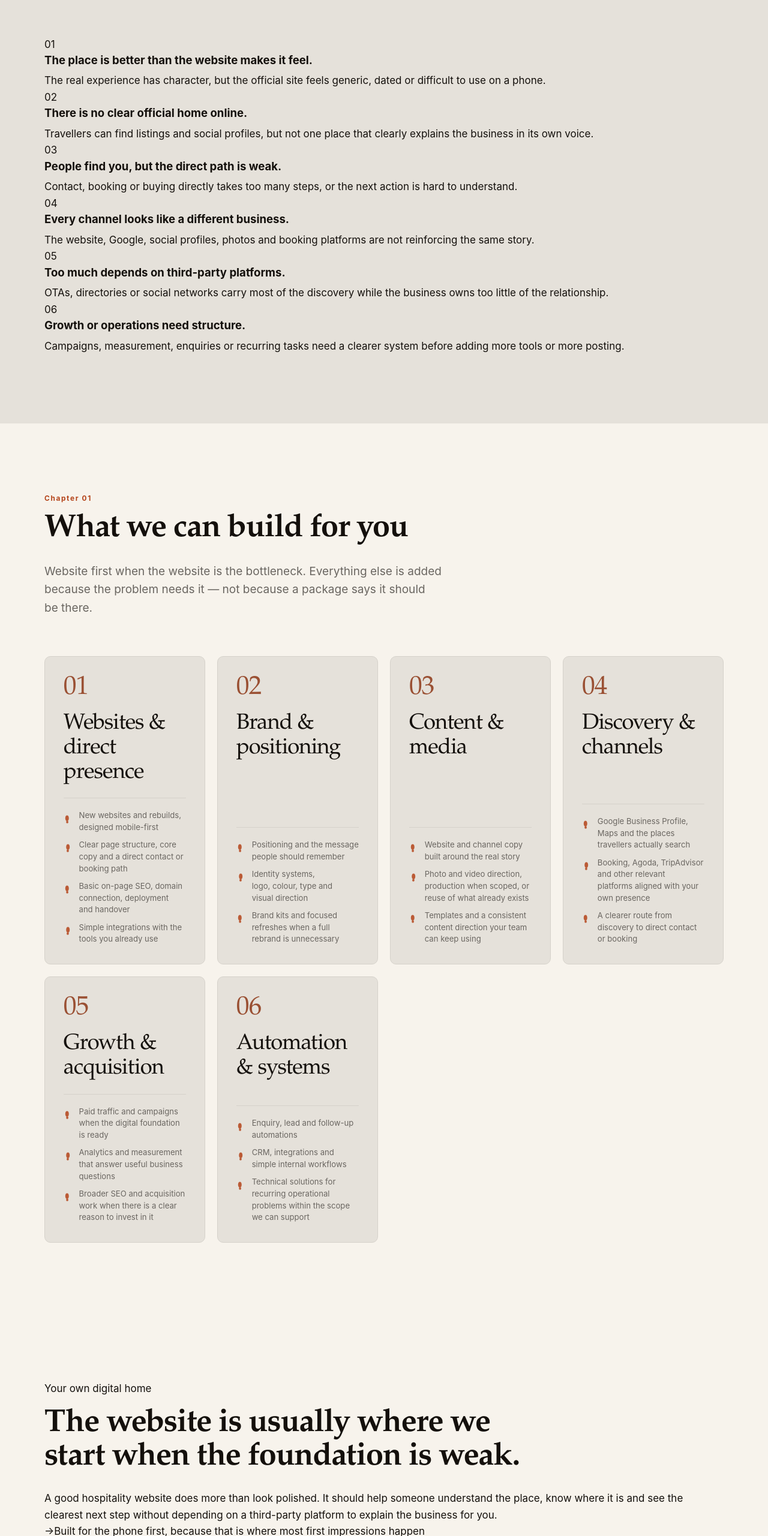
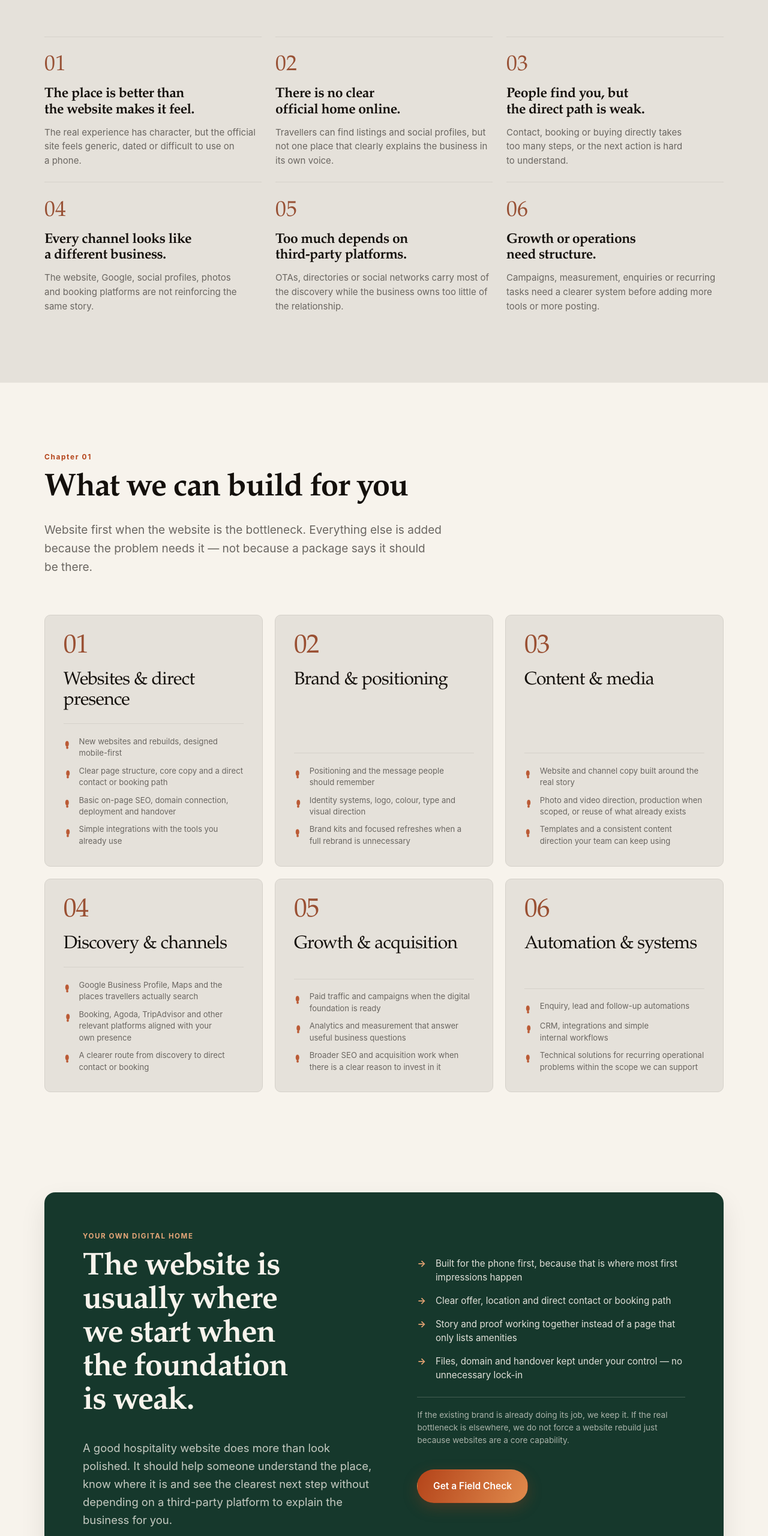
Before and after one commit to nomadhistory/nomadhistory.github.io, a plain HTML site: page index.html in a window 1280 px wide. Shown: the part 1523-4084 px from the top of the page at 60% size. Drawn offline with Linux system fonts and the light colour scheme.

Commit message:
Balance six capabilities and style offer hierarchy

```diff
--- a/styles-services.css
+++ b/styles-services.css
@@ -1,25 +1,61 @@
 /* ============================================================
-   SERVICES — o guia de campo.
+   OFFER — problemas, competências e website spotlight.
 
-   Sem cards: entradas separadas por fio, foto alternando de lado, o
-   problema em corpo grande de display e o que entregamos numa lista
-   marcada com a pegada do logo. Mesmo vocabulário do globo do hero —
-   massa, vazio e pegada.
+   Mantém o vocabulário visual do site: linhas finas, papel, tinta,
+   tipografia editorial e a pegada da marca. Sem inventar uma segunda
+   identidade para a oferta comercial.
 
    Consome só os tokens de styles-base.css.
    ============================================================ */
 
-/* O reset de styles-base.css só cobre `ul`, então o `ol` chega aqui com
-   recuo, margem e marcador do navegador. */
-/* Quatro capítulos lado a lado, como etapas de uma história. Cada um é
-   um quadradinho na mesma altura; a numeração grande costura a leitura
-   como página de livro. */
+/* ---- What we fix ------------------------------------------ */
+
+.problem-grid {
+  display: grid;
+  grid-template-columns: repeat(3, minmax(0, 1fr));
+  gap: clamp(1rem, 1.8vw, 1.5rem);
+}
+
+.problem-item {
+  position: relative;
+  padding: clamp(1.5rem, 2.4vw, 2rem) 0 0;
+  border-top: var(--border) solid var(--line);
+}
+
+.problem-number {
+  display: block;
+  margin-bottom: 1rem;
+  font-family: var(--font-display);
+  font-size: clamp(1.8rem, 2.8vw, 2.45rem);
+  line-height: 1;
+  color: color-mix(in srgb, var(--accent) 62%, var(--ink-soft));
+}
+
+.problem-item h3 {
+  margin-bottom: .7rem;
+  font-family: var(--font-display);
+  font-size: clamp(1.25rem, 1.8vw, 1.55rem);
+  font-weight: 600;
+  line-height: 1.16;
+  letter-spacing: var(--tracking-display);
+}
+
+.problem-item p {
+  margin: 0;
+  color: var(--ink-soft);
+  font-size: .94rem;
+  line-height: 1.58;
+  text-wrap: pretty;
+}
+
+/* ---- What we can build ----------------------------------- */
+
 .field-guide {
   margin: 0;
   padding: 0;
   list-style: none;
   display: grid;
-  grid-template-columns: repeat(4, 1fr);
+  grid-template-columns: repeat(3, minmax(0, 1fr));
   gap: clamp(.9rem, 1.6vw, 1.4rem);
   counter-reset: entry;
 }
@@ -39,8 +75,6 @@
   transform: translateY(-3px);
 }
 
-/* ---- o espaço da foto ---- */
-
 .entry-art { position: relative; }
 
 .slot {
@@ -54,8 +88,6 @@
   place-items: center;
 }
 
-/* Vazio: listras discretas e uma etiqueta em monoespaçada dizendo o
-   que vai ali. Ninguém confunde com decoração. */
 .slot.is-empty {
   background-image: repeating-linear-gradient(
     128deg,
@@ -85,8 +117,6 @@
 }
 .entry:hover .slot img { transform: scale(1.04); }
 
-/* Véu quente por cima da foto, igual ao das fotos da equipe: costura
-   qualquer imagem na paleta da marca. */
 .slot:not(.is-empty)::after {
   content: "";
   position: absolute;
@@ -98,8 +128,6 @@
     color-mix(in srgb, var(--brand-accent) 15%, transparent) 100%
   );
 }
-
-/* ---- o texto da entrada ---- */
 
 .entry-index {
   display: block;
@@ -114,7 +142,7 @@
 
 .entry-name {
   font-family: var(--font-display);
-  font-size: clamp(1.5rem, 2.85vw, 2.3rem);
+  font-size: clamp(1.45rem, 2.35vw, 2rem);
   line-height: 1.12;
   letter-spacing: var(--tracking-display);
   color: var(--ink);
@@ -140,8 +168,6 @@
   text-wrap: pretty;
 }
 
-/* A pegada do logo como marcador. Ela dá um passo à frente quando o
-   cursor entra na entrada — o mesmo gesto da marca no cabeçalho. */
 .foot-mark {
   width: 13px;
   height: auto;
@@ -156,11 +182,107 @@
   transform: scaleX(-1) translateY(-2px);
 }
 
+/* ---- Website spotlight ----------------------------------- */
+
+#website-spotlight {
+  padding-top: clamp(2rem, 4vw, 4rem);
+  padding-bottom: clamp(3.5rem, 7vw, 6rem);
+}
+
+.website-spotlight-panel {
+  display: grid;
+  grid-template-columns: minmax(0, 1.05fr) minmax(0, .95fr);
+  gap: clamp(2rem, 5vw, 5rem);
+  padding: clamp(2rem, 5vw, 4.5rem);
+  border-radius: var(--radius);
+  background: var(--deep);
+  color: var(--brand-paper);
+  box-shadow: var(--shadow);
+}
+
+.spotlight-eyebrow {
+  margin: 0 0 1rem;
+  font-size: .72rem;
+  font-weight: 700;
+  letter-spacing: var(--tracking-eyebrow);
+  text-transform: uppercase;
+  color: color-mix(in srgb, var(--brand-accent-warm) 72%, var(--brand-paper));
+}
+
+.website-spotlight-panel h2 {
+  margin-bottom: .65em;
+  max-width: 15ch;
+  color: var(--brand-paper);
+}
+
+.spotlight-lead {
+  margin: 0;
+  max-width: 54ch;
+  color: color-mix(in srgb, var(--brand-paper) 78%, transparent);
+  font-size: clamp(1rem, 1.5vw, 1.15rem);
+}
+
+.website-spotlight-detail {
+  display: flex;
+  flex-direction: column;
+  align-items: flex-start;
+  justify-content: center;
+}
+
+.spotlight-list {
+  display: grid;
+  gap: 1rem;
+  margin-bottom: 1.5rem;
+}
+
+.spotlight-list li {
+  display: grid;
+  grid-template-columns: 1.25rem 1fr;
+  gap: .65rem;
+  color: color-mix(in srgb, var(--brand-paper) 90%, transparent);
+  font-size: .95rem;
+  line-height: 1.52;
+}
+
+.spotlight-mark {
+  color: color-mix(in srgb, var(--brand-accent-warm) 75%, var(--brand-paper));
+  font-weight: 700;
+}
+
+.spotlight-note {
+  padding-top: 1.2rem;
+  border-top: var(--border) solid color-mix(in srgb, var(--brand-paper) 20%, transparent);
+  color: color-mix(in srgb, var(--brand-paper) 66%, transparent);
+  font-size: .85rem;
+  line-height: 1.55;
+}
+
+.spotlight-cta {
+  margin-top: 1.5rem;
+}
+
+/* ---- Responsive ------------------------------------------ */
+
 @media (max-width: 980px) {
-  .field-guide { grid-template-columns: repeat(2, 1fr); }
+  .problem-grid,
+  .field-guide { grid-template-columns: repeat(2, minmax(0, 1fr)); }
+
+  .website-spotlight-panel {
+    grid-template-columns: 1fr;
+    gap: 2rem;
+  }
+
+  .website-spotlight-panel h2 { max-width: 18ch; }
 }
-@media (max-width: 560px) {
+
+@media (max-width: 620px) {
+  .problem-grid,
   .field-guide { grid-template-columns: 1fr; }
+
+  .website-spotlight-panel {
+    padding: 1.6rem;
+    border-radius: var(--radius-sm);
+  }
 }
 
 @media (prefers-reduced-motion: reduce) {
```
